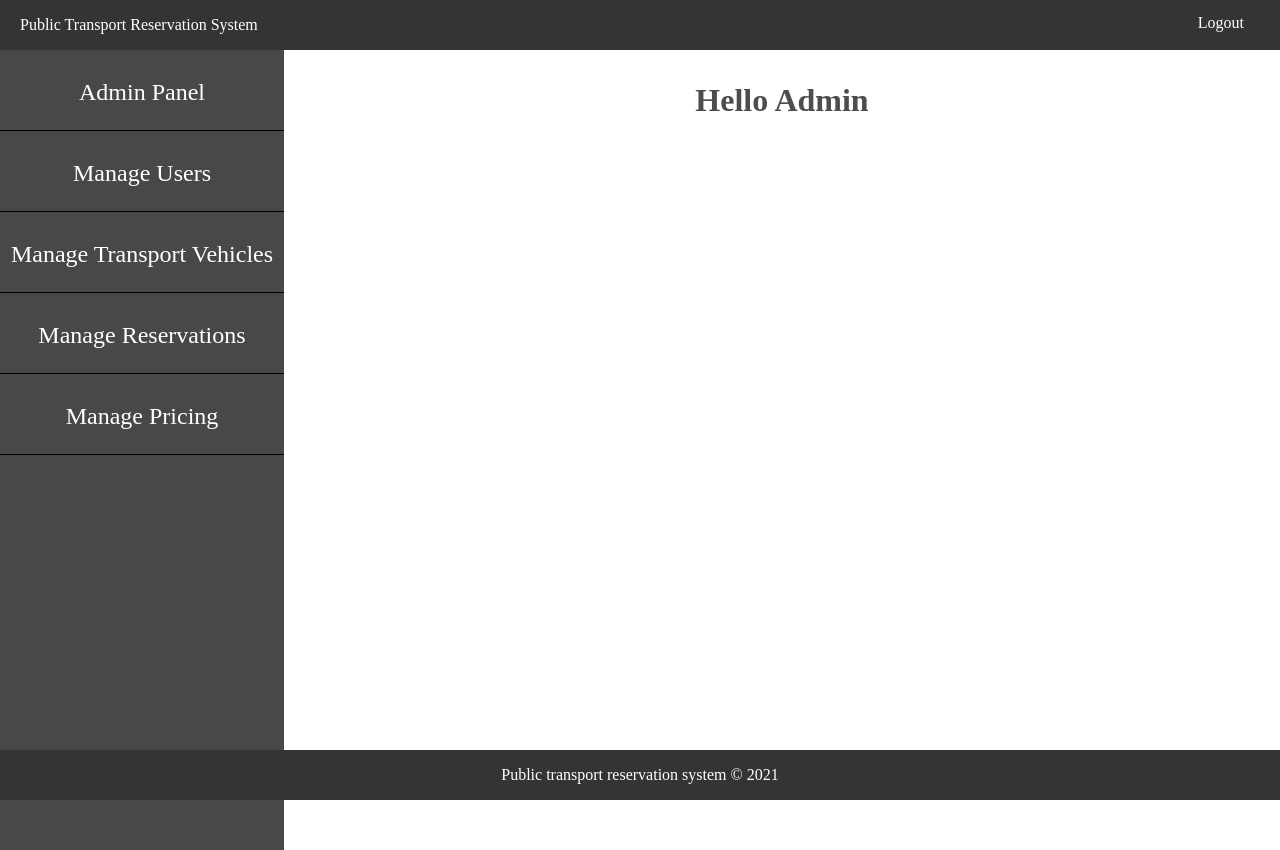
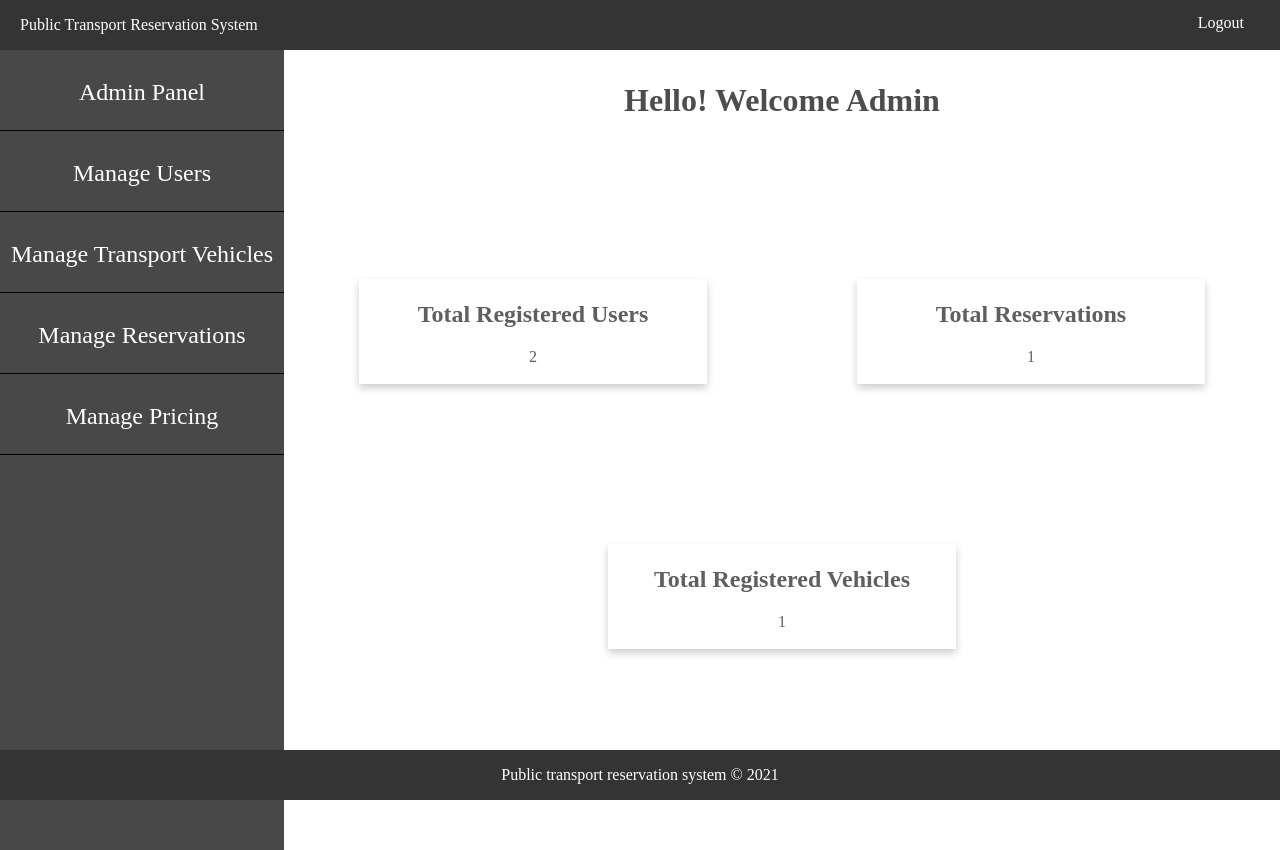
Before and after one commit to Shahadh7/public-transport-reservation-system, a PHP site: page /views/admin.php in a window 1280 px wide. Run offline with PHP 8.4, Linux system fonts and the light colour scheme; the visitor is signed in with stand-in values (Sample User, id 1); data comes from the database, SQL or seed files in the repository.

Commit message:
admin statistics added

```diff
--- a/css/style.css
+++ b/css/style.css
@@ -5,7 +5,6 @@ html {
 body {
     padding: 0;
     margin: 0;
-
 }
 .content-section {
     min-height: 100vh;
@@ -308,3 +307,26 @@ li {
 .edit-div form select:focus {
     outline:none;
 }
+
+.admin-statistics {
+    display: flex;
+    flex-wrap: wrap;
+}
+
+.stat-card {
+    margin: auto;
+    margin-top: 10rem;
+    box-shadow: 0 4px 8px 0 rgba(0,0,0,0.2);
+    transition: 0.3s;
+    width: 35%;
+}
+
+.stat-card:hover {
+    box-shadow: 0 8px 16px 0 rgba(0,0,0,0.2);
+}
+
+.card-container {
+    padding: 2px 16px;
+    text-align: center;
+    color: rgb(95, 95, 95);
+}
--- /dev/null
+++ b/js/admin.js
@@ -0,0 +1,24 @@
+function getCounts() {
+    event.preventDefault();
+    var xhr = new XMLHttpRequest();
+    xhr.open('POST', '../../src/admin/get_counts.php', true);
+    xhr.onload = function () {
+        var response = this.response;
+        try {
+            var json_array = JSON.parse(response);
+            console.log(json_array)
+
+            var reserve_count = json_array.reserve_count.reserve_count;
+            var users_count = json_array.user_count.users_count;
+            var vehicle_count = json_array.vehicle_count.vehicle_count;
+
+            document.getElementById("users-count").innerHTML = users_count;
+            document.getElementById("reserve-count").innerHTML = reserve_count;
+            document.getElementById("vehicle-count").innerHTML = vehicle_count;
+
+        } catch (error) {
+            console.log(error)
+        }
+    };
+    xhr.send();
+}
--- a/resources/db.php
+++ b/resources/db.php
@@ -317,6 +317,54 @@ class Db
         }
     }
 
+    public function getCounts() {
+        try
+        {
+            $db = $this->dbConnect();
+            $SQL = $db->prepare("SELECT COUNT(user_id) as users_count FROM users");
+            $SQL->execute();
+            $result1 = $SQL->fetchAll(PDO::FETCH_ASSOC);
+        }catch (PDOException $e) {
+            echo 'Error Message: ' . $e->getMessage() . "<BR>";
+            echo 'Exception Caught on line: ' . $e->getLine() . "<BR>";
+        } catch (Exception $e) {
+            echo 'Error: ' . $e->getMessage();
+        };
+
+        try
+        {
+            $db = $this->dbConnect();
+            $SQL = $db->prepare("SELECT COUNT(reservation_id) as reserve_count FROM reservation");
+            $SQL->execute();
+            $result2 = $SQL->fetchAll(PDO::FETCH_ASSOC);
+        }catch (PDOException $e) {
+            echo 'Error Message: ' . $e->getMessage() . "<BR>";
+            echo 'Exception Caught on line: ' . $e->getLine() . "<BR>";
+        } catch (Exception $e) {
+            echo 'Error: ' . $e->getMessage();
+        };
+
+        try
+        {
+            $db = $this->dbConnect();
+            $SQL = $db->prepare("SELECT COUNT(vehicle_id) as vehicle_count FROM vehicle");
+            $SQL->execute();
+            $result3 = $SQL->fetchAll(PDO::FETCH_ASSOC);
+        }catch (PDOException $e) {
+            echo 'Error Message: ' . $e->getMessage() . "<BR>";
+            echo 'Exception Caught on line: ' . $e->getLine() . "<BR>";
+        } catch (Exception $e) {
+            echo 'Error: ' . $e->getMessage();
+        };
+
+        $data = [
+            "user_count" => $result1[0],
+            "reserve_count" => $result2[0],
+            "vehicle_count" => $result3[0],
+        ];
+        return $data;
+    }
+
 }
 
 ?>
--- /dev/null
+++ b/src/admin/get_counts.php
@@ -0,0 +1,16 @@
+<?php
+    session_start();
+
+    include '../../resources/db.php';
+
+    $type = $_SESSION['type'];
+
+    if($type == "admin") {
+        $db = new Db();
+        $result = $db->getCounts();
+        echo json_encode($result);
+    } else {
+        echo json_encode("you are not allowed to access this resource!");
+    }
+
+?>
--- a/templates/header.php
+++ b/templates/header.php
@@ -8,7 +8,6 @@
     <?php }?>
     <li><a href="../views/contact-us.php" class="nav-links">Contact Us</a></li>
     <li><a href="../views/pricing.php" class="nav-links">Pricing</a></li>
-    <li><a href="../views/about-us.php" class="nav-links">About Us</a></li>
     <?php if (!isset($_SESSION['user_id'])) {?>
         <li><a href="../views/login.php" class="nav-links">Login</a></li>
         <li><a href="../views/register.php" class="nav-links">Register</a></li>
--- a/views/admin.php
+++ b/views/admin.php
@@ -10,7 +10,7 @@
         <title>Admin Dashboard</title>
         <link rel="stylesheet" href="../css/style.css">
     </head>
-    <body>
+    <body onload="getCounts()">
         <section class="header-section">
             <?php include '../templates/admin-header.php' ?>
         </section>
@@ -19,12 +19,33 @@
             <?php include '../templates/side-bar.php' ?>
             </div>
             <div class="content-view">
-                <h1> Hello Admin</h1>
+                <h1> Hello! Welcome Admin</h1>
+                <div class="admin-statistics">
+                    <div class="stat-card">
+                        <div class="card-container">
+                            <h2><b>Total Registered Users</b></h2>
+                            <p id="users-count"></p>
+                        </div>
+                    </div>
+                    <div class="stat-card">
+                        <div class="card-container">
+                            <h2><b>Total Reservations</b></h2>
+                            <p id="reserve-count"></p>
+                        </div>
+                    </div>
+                    <div class="stat-card">
+                        <div class="card-container">
+                            <h2><b>Total Registered Vehicles</b></h2>
+                            <p id="vehicle-count"></p>
+                        </div>
+                    </div>
+                </div>
             </div>
         </section>
         <section class="footer-section">
             <?php include '../templates/footer.php' ?>
         </section>
+        <script src="../js/admin.js"></script>
     </body>
 </html>
 
```
Also changed, not shown: views/about-us.php (deleted, +0 -22 lines).
